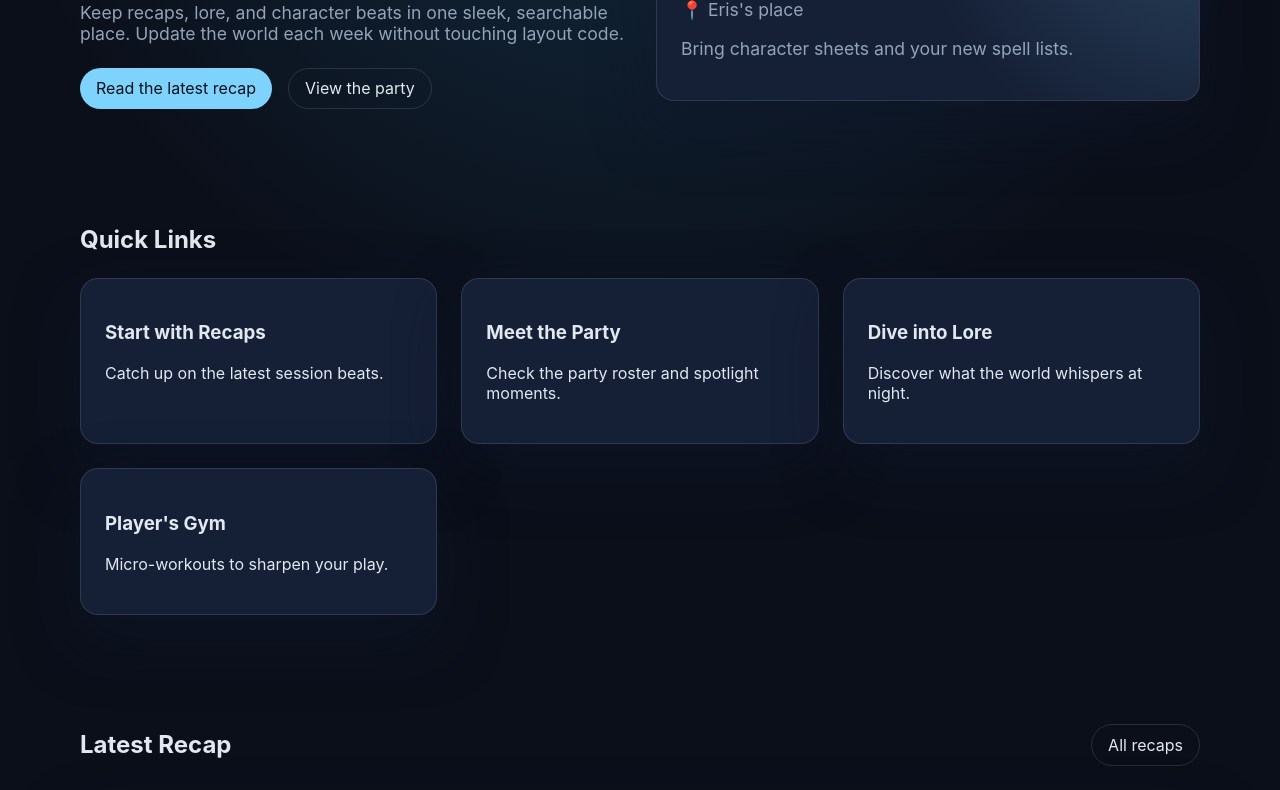
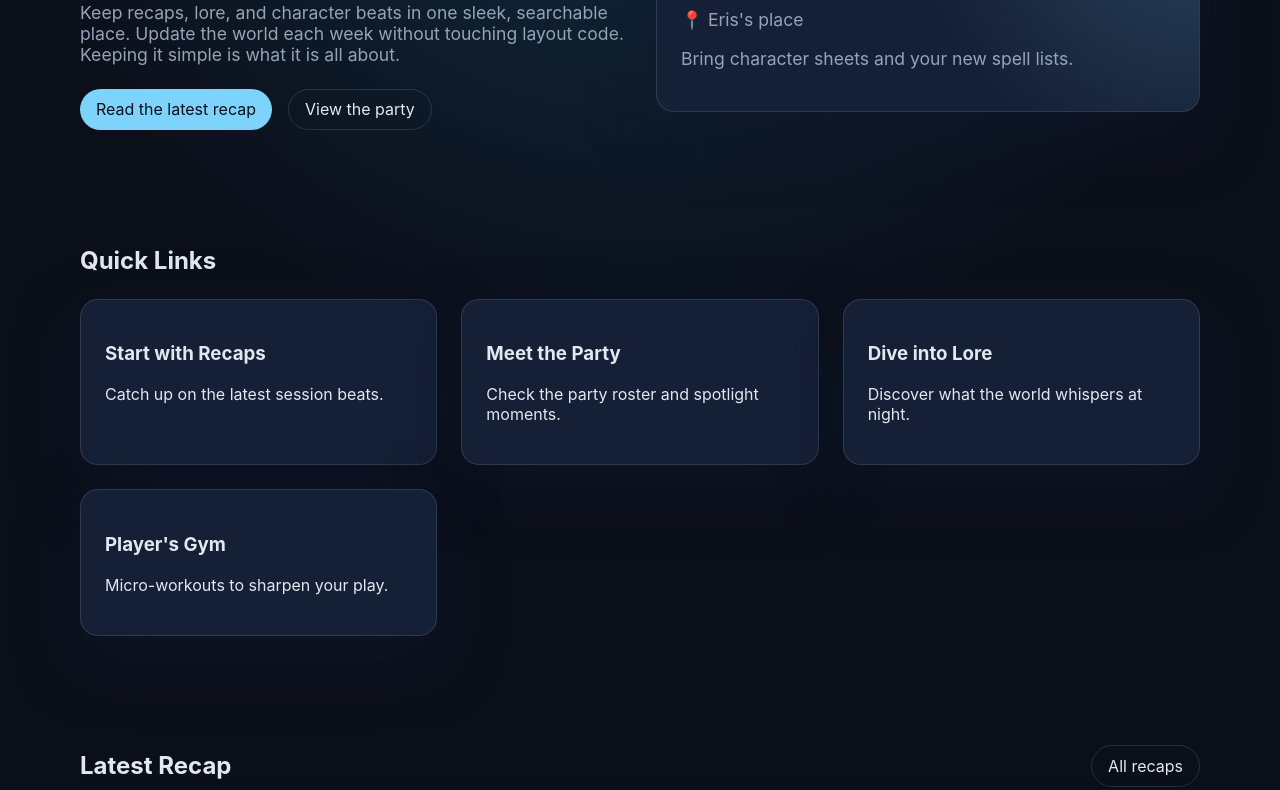
Before and after one commit to cosmic-aurora11/learning-git, an Astro site: page / in a window 1280 px wide. Shown: the part 295-1085 px from the top of the page. Built offline with nearby package versions, Linux system fonts and the light colour scheme; Astro itself is replaced by a stand-in of ours.

Commit message:
Initial setup site and home page edit test

```diff
--- /dev/null
+++ b/src/env.d.ts
@@ -0,0 +1 @@
+/// <reference path="../.astro/types.d.ts" />
--- a/src/pages/index.astro
+++ b/src/pages/index.astro
@@ -23,7 +23,7 @@ const quickLinks = [
       <h1>Arcane Relay: your D&amp;D command center.</h1>
       <p>
         Keep recaps, lore, and character beats in one sleek, searchable place. Update the world
-        each week without touching layout code.
+        each week without touching layout code. Keeping it simple is what it is all about.
       </p>
       <div style="display:flex; gap:1rem; flex-wrap:wrap; margin-top:1.5rem;">
         <a class="button primary" href="/recaps">Read the latest recap</a>
```
Also changed, not shown: 2 other files.
